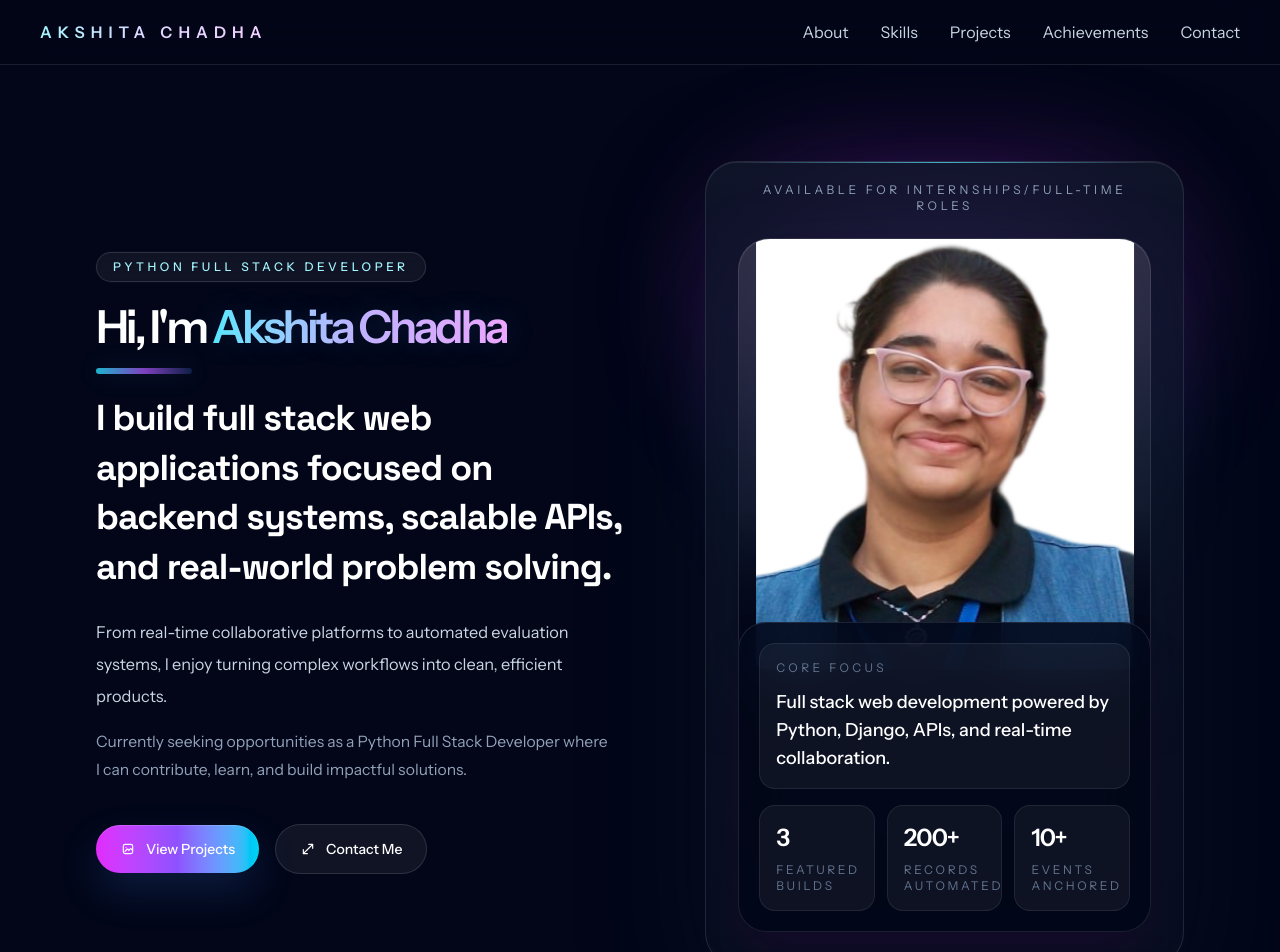
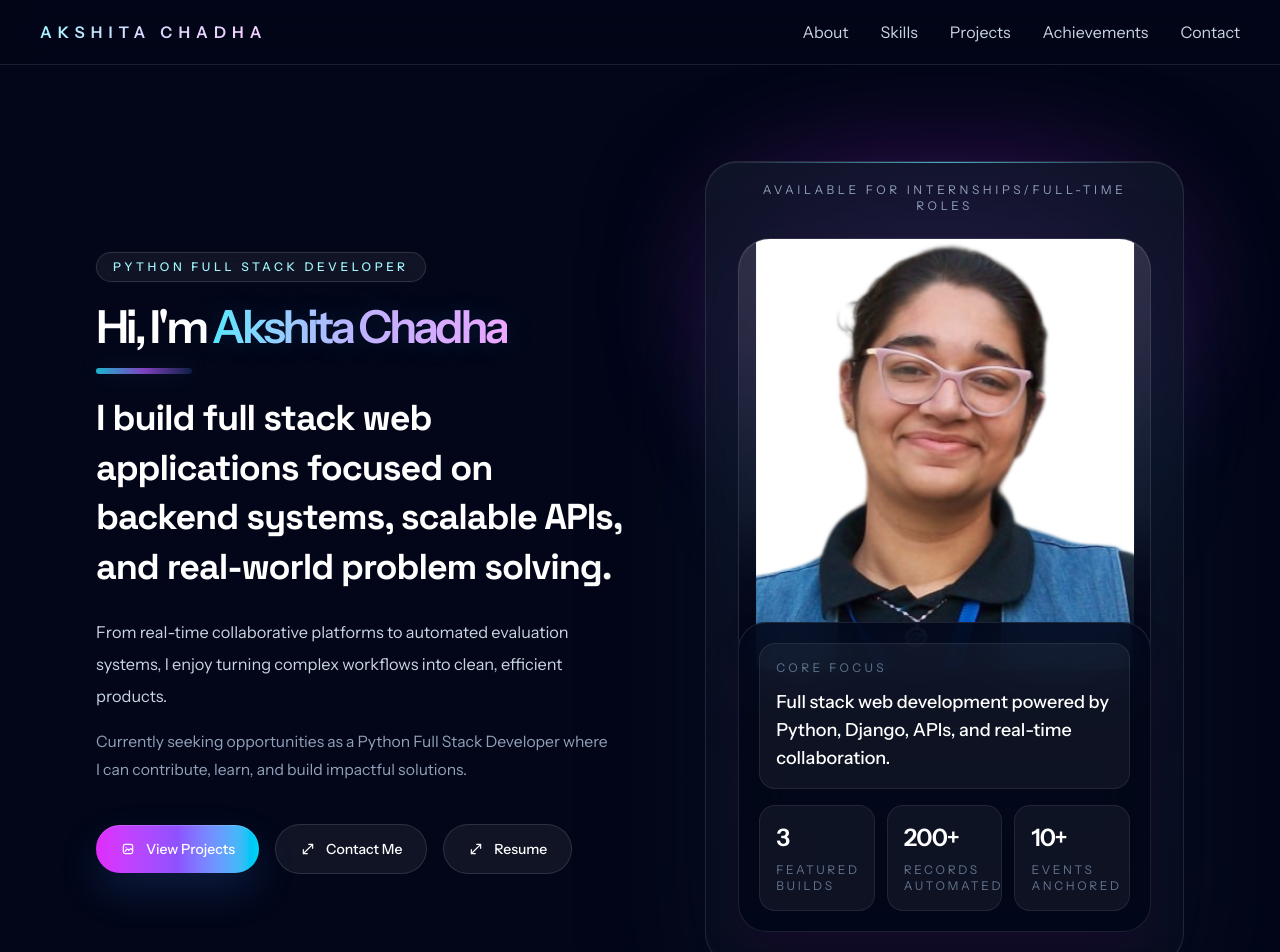
Before and after one commit to AkshitaChadha/Portfolio, a React (Vite) app: page / in a window 1280 px wide. Shown: the top 952 px of the page. Built offline with nearby package versions, Linux system fonts and the light colour scheme.

Commit message:
Added resume

```diff
--- a/src/App.jsx
+++ b/src/App.jsx
@@ -326,6 +326,15 @@ function App() {
                 <a href="#contact" className="cta-secondary">
                   <Glyph type="link" />
                   <span>Contact Me</span>
+                </a>
+                <a
+                  href="https://drive.google.com/file/d/1bNpkQVQJGdBGM0Cdp7QThPJpxg4Foq38/view?usp=sharing"
+                  target="_blank"
+                  rel="noreferrer"
+                  className="cta-secondary"
+                >
+                  <Glyph type="link" />
+                  <span>Resume</span>
                 </a>
               </div>
 
```
